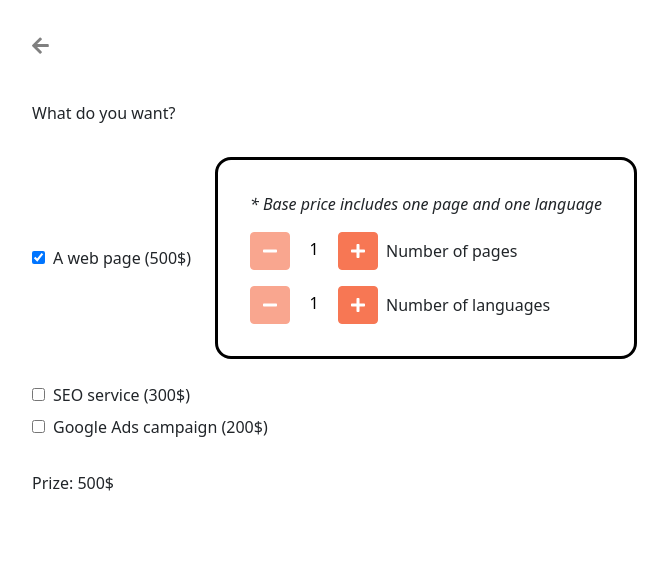
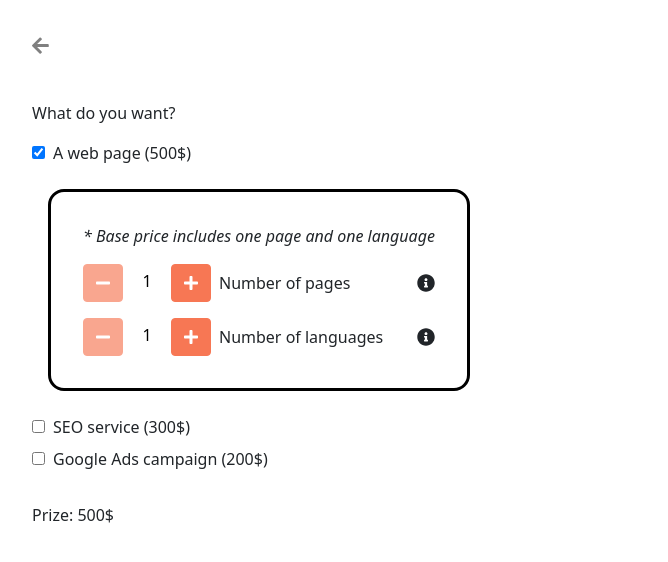
Before and after one commit to dmoralesl/sprint7, an Angular app: page /home in a window 1280 px wide. Both pictures are taken after a click on the checkbox "A web page (500$)". Shown: the top 562 px of the page, without its empty margins (0-668 px from the left). Built offline with nearby package versions, Linux system fonts and the light colour scheme.

Commit message:
Excersice 5 - Adding info modal

```diff
--- a/angular.json
+++ b/angular.json
@@ -33,7 +33,9 @@
             "styles": [
               "src/styles.scss"
             ],
-            "scripts": []
+            "scripts": [
+              "node_modules/bootstrap/dist/js/bootstrap.min.js"
+            ]
           },
           "configurations": {
             "production": {
--- a/package.json
+++ b/package.json
@@ -21,6 +21,7 @@
     "@fortawesome/angular-fontawesome": "^0.10.0",
     "@fortawesome/fontawesome-svg-core": "^1.2.36",
     "@fortawesome/free-solid-svg-icons": "^5.15.4",
+    "@ng-bootstrap/ng-bootstrap": "^10.0.0",
     "bootstrap": "^5.1.3",
     "rxjs": "~7.4.0",
     "tslib": "^2.3.0",
--- a/src/app/app.module.ts
+++ b/src/app/app.module.ts
@@ -6,9 +6,10 @@ import { BrowserModule } from '@angular/platform-browser';
 import { CustomInputComponent } from './components/custom-input/custom-input.component';
 import { FontAwesomeModule } from '@fortawesome/angular-fontawesome';
 import { HomeComponent } from './components/home/home.component';
+import { LandingComponent } from './components/landing/landing.component';
 import { NgModule } from '@angular/core';
+import { NgbModule } from '@ng-bootstrap/ng-bootstrap';
 import { PanelComponent } from './components/panel/panel.component';
-import { LandingComponent } from './components/landing/landing.component';
 
 @NgModule({
   declarations: [
@@ -23,9 +24,11 @@ import { LandingComponent } from './components/landing/landing.component';
     AppRoutingModule,
     ReactiveFormsModule,
     FormsModule,
-    FontAwesomeModule
+    FontAwesomeModule,
+    NgbModule
   ],
   providers: [],
-  bootstrap: [AppComponent]
+  bootstrap: [AppComponent],
+  entryComponents: []
 })
 export class AppModule { }
--- a/src/app/components/home/home.component.html
+++ b/src/app/components/home/home.component.html
@@ -9,9 +9,8 @@
         <div>
             <input type="checkbox" name="web" id="web" formControlName="web">
             <label for="web" >A web page (500$)</label>
-
-            <app-panel *ngIf="viewWebDetails" [subTotal]="subTotalPrice" (newTotalEvent)="setTotal($event)"></app-panel>
         </div>
+        <app-panel *ngIf="viewWebDetails" [subTotal]="subTotalPrice" (newTotalEvent)="setTotal($event)"></app-panel>
         <div>
             <input type="checkbox" name="seo" id="seo" formControlName="seo">
             <label for="web">SEO service (300$)</label>
--- a/src/app/components/home/home.component.scss
+++ b/src/app/components/home/home.component.scss
@@ -11,7 +11,6 @@ form:first-child {
 
     div {
         display: flex;
-        flex-wrap: wrap;
         gap: .5rem;
         align-items: center;
     }
--- a/src/app/components/panel/panel.component.html
+++ b/src/app/components/panel/panel.component.html
@@ -3,8 +3,20 @@
     <div>
         <app-custom-input formControlName="numberPages" #numberPages></app-custom-input>
         <label for="numberPages">Number of pages</label>
+        <fa-icon [icon]="faInfoCircle" (click)="fillModal(infoModal,'In this component you must set the number of the pages of the web.')"></fa-icon>
+
     </div>
     <div>
         <app-custom-input formControlName="numberLanguages" #numberLanguages></app-custom-input>
         <label for="numberLanguages">Number of languages</label>
-    </div></form>
+        <fa-icon [icon]="faInfoCircle" (click)="fillModal(infoModal, 'In this component you must set the number of the languages of the web.')"></fa-icon>
+
+    </div>
+</form>
+
+<!-- Info modal -->
+<ng-template #infoModal let-modal>
+    <div class="modal-body">
+        {{ modalText }}
+    </div>
+</ng-template>
--- a/src/app/components/panel/panel.component.scss
+++ b/src/app/components/panel/panel.component.scss
@@ -15,4 +15,10 @@ form {
         gap: .5rem;
         align-items: center;
     }
+
+    fa-icon {
+        margin-left: auto;
+        cursor: pointer;
+        font-size: large;
+    }
 }
--- a/src/app/components/panel/panel.component.ts
+++ b/src/app/components/panel/panel.component.ts
@@ -1,7 +1,9 @@
-import { AfterViewInit, Component, EventEmitter, Input, OnInit, Output } from '@angular/core';
+import { AfterViewInit, Component, EventEmitter, Input, OnInit, Output, TemplateRef } from '@angular/core';
 import { FormControl, FormGroup, Validators } from '@angular/forms';
 
 import { BudgetService } from './../../services/budget.service';
+import { NgbModal } from '@ng-bootstrap/ng-bootstrap';
+import { faInfoCircle } from '@fortawesome/free-solid-svg-icons';
 
 @Component({
   selector: 'app-panel',
@@ -13,7 +15,9 @@ export class PanelComponent implements OnInit, AfterViewInit {
   @Input() subTotal: number = 0;
   @Output() newTotalEvent = new EventEmitter<number>();
 
-  constructor(private budgetService: BudgetService) { }
+  constructor(
+    private budgetService: BudgetService,
+    private modal: NgbModal) { }
 
 
   ngOnInit(): void {
@@ -30,10 +34,22 @@ export class PanelComponent implements OnInit, AfterViewInit {
     });
   }
 
+  // Font Awesome Icons
+  faInfoCircle = faInfoCircle;
+
+  modalText: string = "";
+
   webDetailsForm: FormGroup = new FormGroup({
     numberPages: new FormControl(1, [Validators.required, Validators.min(1)]),
     numberLanguages: new FormControl(1, [Validators.required, Validators.min(1)])
   });
 
+  openModal(targetModal: TemplateRef<any>) {
+    this.modal.open(targetModal, { windowClass: 'bottom-modal' });
+  }
 
+  fillModal(targetModal: TemplateRef<any>, text: string) {
+    this.modalText = text;
+    this.openModal(targetModal);
+  }
 }
--- a/src/styles.scss
+++ b/src/styles.scss
@@ -9,3 +9,15 @@ body {
 $warning: #F77754;
 
 @import "node_modules/bootstrap/scss/bootstrap";
+
+
+// Since modal is not created inside component that contains it, we need to override at top level
+.bottom-modal {
+  display: flex !important;
+  align-items: end;
+
+  .modal-content {
+    border: 2px solid black;
+    border-radius: 1rem;
+  }
+}
```
Also changed, not shown: src/app/components/custom-input/custom-input.component.html (line endings or trailing spaces), 1 other file (tests, documents, lock files or other folders).
